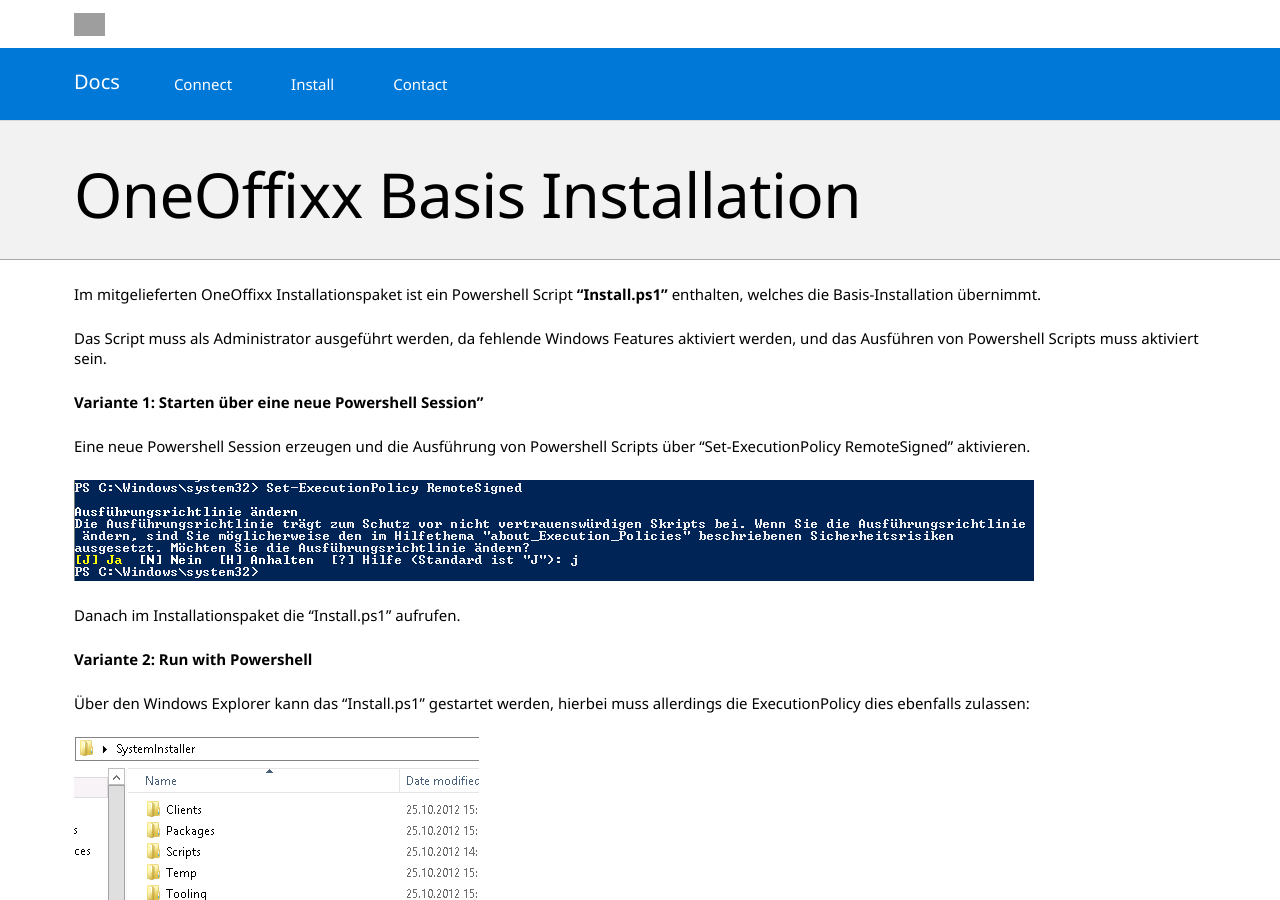
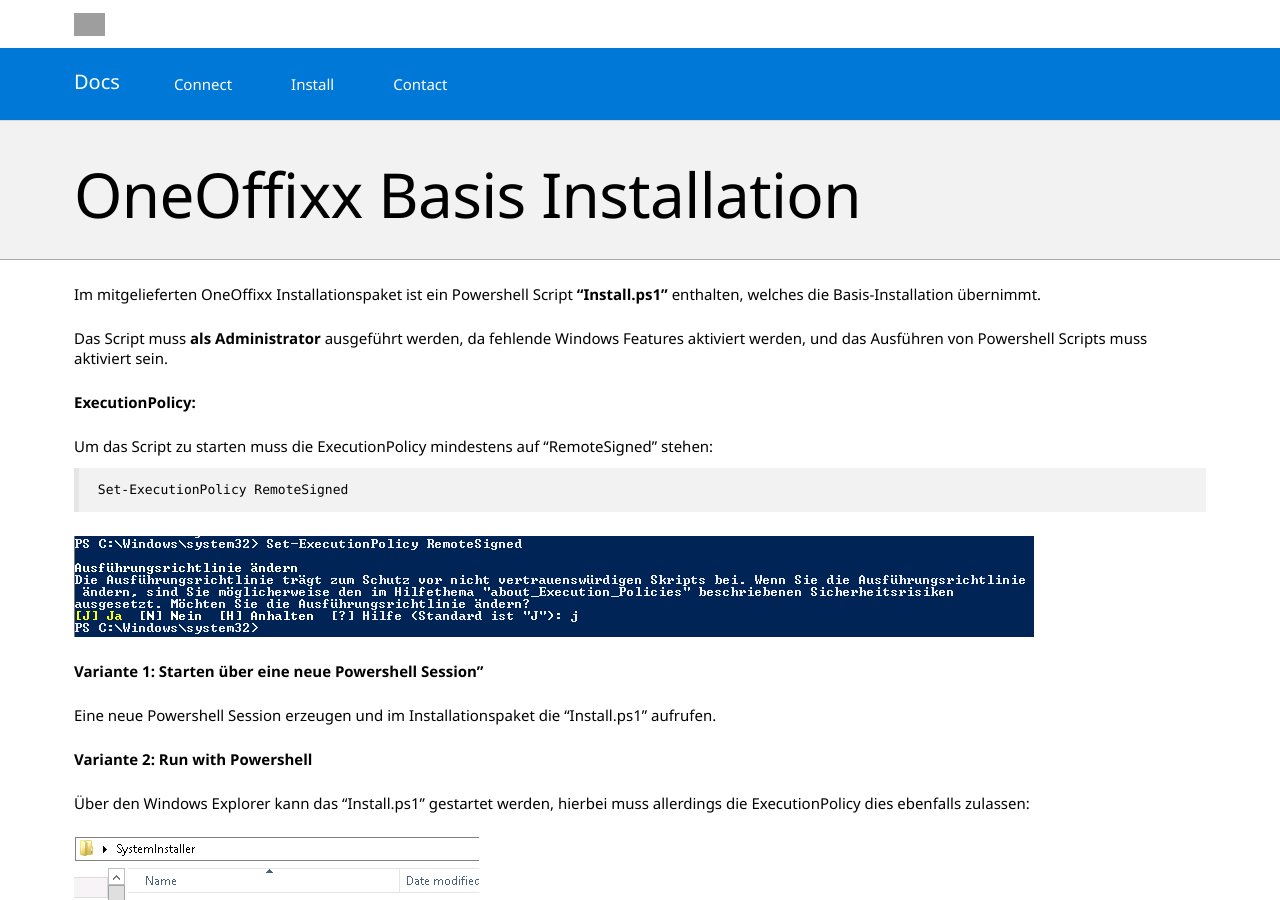
Before and after one commit to primesoft-group/oneoffixx-docs, a Jekyll site: the page built from _pages/install/de/server-install.md, in a window 1280 px wide and 900 px high. Built offline with Jekyll 4.4.1, drawn with Linux system fonts in a browser that asks for light colours; nearby versions of some CDN libraries; some web fonts are replaced; grey boxes are pictures that could not be loaded.

Commit message:
Update server-install.md

```diff
--- a/_pages/install/de/server-install.md
+++ b/_pages/install/de/server-install.md
@@ -6,15 +6,19 @@
 
 Im mitgelieferten OneOffixx Installationspaket ist ein Powershell Script __"Install.ps1"__ enthalten, welches die Basis-Installation übernimmt.
 
-Das Script muss als Administrator ausgeführt werden, da fehlende Windows Features aktiviert werden, und das Ausführen von Powershell Scripts muss aktiviert sein.
+Das Script muss __als Administrator__ ausgeführt werden, da fehlende Windows Features aktiviert werden, und das Ausführen von Powershell Scripts muss aktiviert sein.
+
+__ExecutionPolicy:__
+
+Um das Script zu starten muss die ExecutionPolicy mindestens auf "RemoteSigned" stehen:
+
+     Set-ExecutionPolicy RemoteSigned
+
+![x]({{ site.baseurl }}/assets/content-images/install/de/server-install-ps.png "Powershell Set-ExecutionPolicy")
 
 __Variante 1: Starten über eine neue Powershell Session"__
 
-Eine neue Powershell Session erzeugen und die Ausführung von Powershell Scripts über "Set-ExecutionPolicy RemoteSigned" aktivieren.
-
-![x]({{ site.baseurl }}/assets/content-images/install/de/server-install-ps.png "Powershell Set-ExecutionPolicy")
-
-Danach im Installationspaket die "Install.ps1" aufrufen.
+Eine neue Powershell Session erzeugen und im Installationspaket die "Install.ps1" aufrufen.
 
 __Variante 2: Run with Powershell__
 
```
